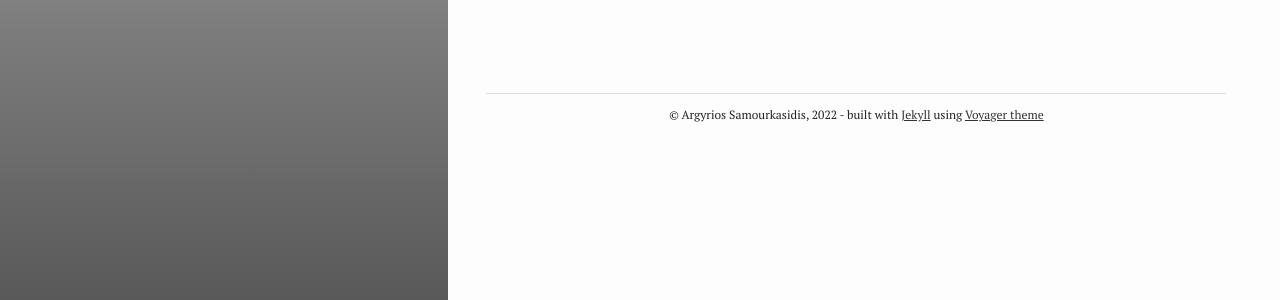
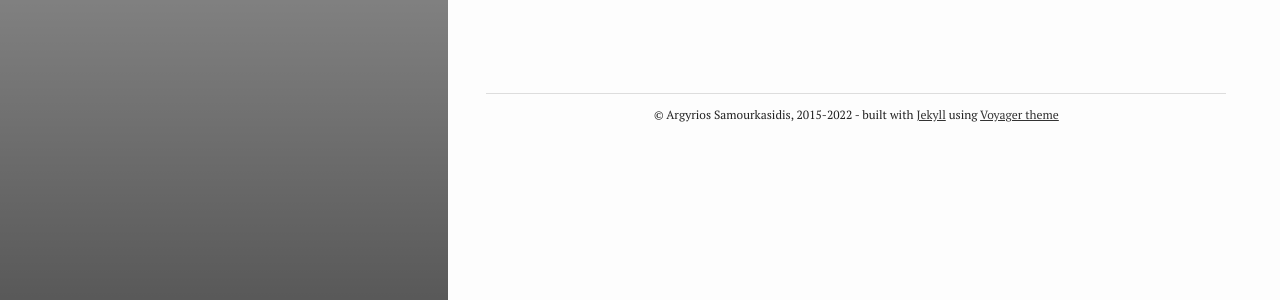
Before and after one commit to argysamo/argysamo.github.io, a Jekyll site: the page built from index.md, in a window 1280 px wide. Shown: the part 228-528 px from the top of the page. Built offline with Jekyll 4.4.1, drawn with Linux system fonts in a browser that asks for light colours.

Commit message:
Update footer.html

```diff
--- a/_includes/footer.html
+++ b/_includes/footer.html
@@ -1,4 +1,4 @@
 <footer class="blog-footer content-wrapper">
-  <p>&copy; {{ site.title }}, <span class="full-year"></span> - built with <a href="http://jekyllrb.com/">Jekyll</a> using <a href="http://www.unix-lab.org/voyager/">Voyager theme</p>
+  <p>&copy; {{ site.title }}, 2015-<span class="full-year"></span> - built with <a href="http://jekyllrb.com/">Jekyll</a> using <a href="http://www.unix-lab.org/voyager/">Voyager theme</p>
 </footer>
 <script src="{{ site.baseurl }}/assets/js/scripts.js"></script>
```
